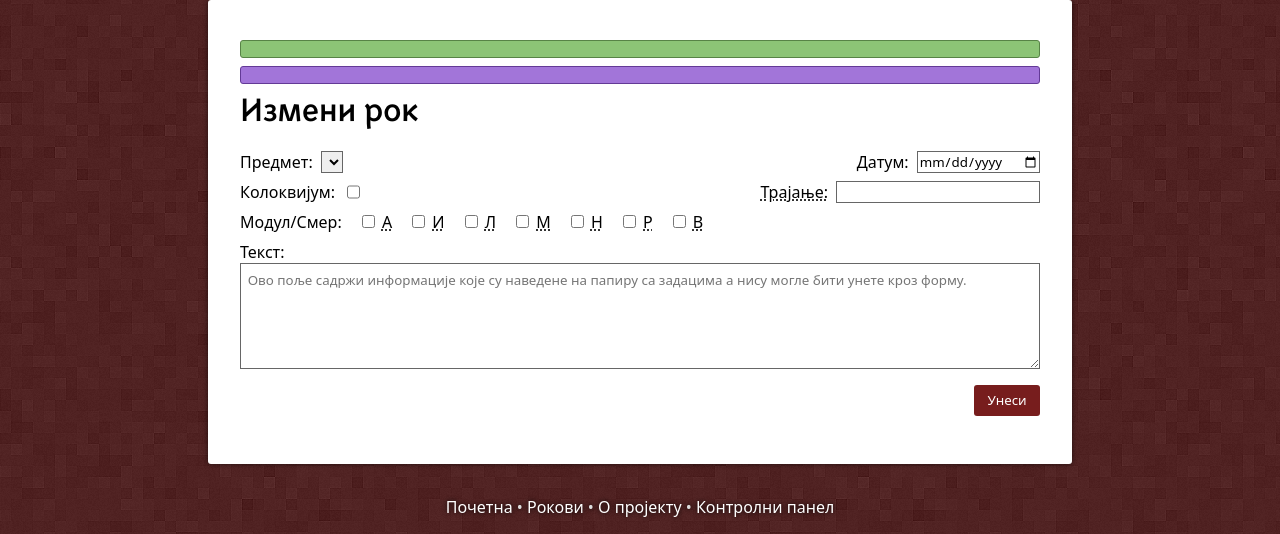
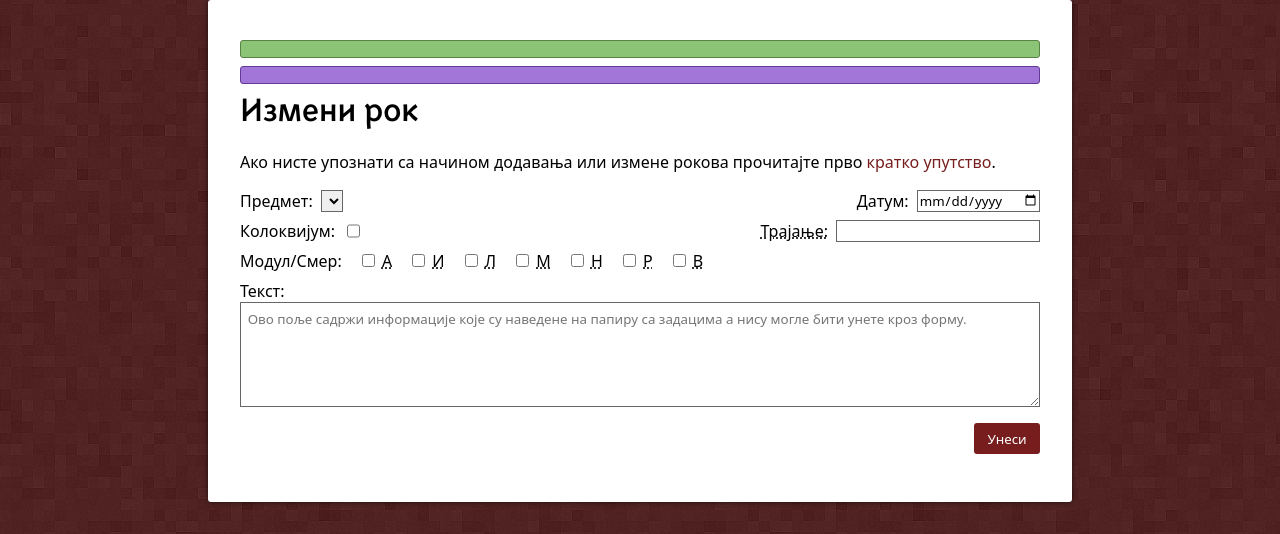
Before and after one commit to ubavic/rock, a CodeIgniter 4 app: the page made by app/Views/exams/new.php in a window 1280 px wide. Shown: the part 172-706 px from the top of the page. Run offline with PHP 8.4 and a stand-in for CodeIgniter, Linux system fonts and the light colour scheme; the template is opened without the code that fills it, so the values that code supplies are empty; some libraries are stand-ins or nearby versions; some web fonts are replaced.

Commit message:
Dodat link ka uputstvu Uputstvo revidirano

```diff
--- a/app/Views/exams/new.php
+++ b/app/Views/exams/new.php
@@ -5,6 +5,7 @@
 	<?php else: ?>
 		<h1>Измени рок</h1>
 	<?php endif;?>
+	<p>Ако нисте упознати са начином додавања или измене рокова прочитајте прво <a href="/manual">кратко упутство</a>.</p>
 	<form style="margin: 1em 0;" method="post" id="form">
 		<div class="formRow">
 			<div class="formRowElement">
@@ -63,7 +64,6 @@
 			<button type="submit" class="bigButton" onclick="window.onbeforeunload = null">Унеси</button>
 		</div>
 	</form>
-	</main>
 	<script>
 		var problems = 0;
 
--- a/app/Views/pages/manual.php
+++ b/app/Views/pages/manual.php
@@ -10,7 +10,6 @@
         <li><b>Трајање</b> - у ово поље се уноси предвиђено трајање испита у минутима. Ако ова информација није позната, оставити празно поље или 0.</li>
         <li><b>Модул/Смер</b> - поља која се користе за означавање модула/смерова за које је рок намењен. Модули односно смерови су наведени у скраћеном облику; преласком курсора миша преко њихове ознаке добија се пун назив.</li>
         <li><b>Текст</b> - у ово поље се наводе све информације које су наведене на папиру рока, а нису могле бити унете помоћу осталих поља.</li>
-        <li><b>Додатна напомена</b> - све остале информације релевантне за рок.</li>
         <li><b>Додај задатак</b> - притиском на ово дугме отвара се нова форма уз помоћ које је могуће унети текст задатка. У поље за унос задатка је потребно унети текст задатка на ћирилици (алат за конвертовање латинице у ћирилицу је доступан на страници <a href="/tools">Алати</a>). Текст је могуће форматирати уз помоћ <i>html</i> кодова попут <code>&lt;p&gt;</code>, <code>&lt;i&gt;</code>, <code>&lt;b&gt;</code>, <code>&lt;ol&gt;</code>, <code>&lt;ul&gt;</code>, итд&hellip;</li>
         <li><b>Прегледај</b> - притиском на ово дугме се задатак прегледа. Задатак се поново може изменити притиском на дугме <b>Измени</b>.</li>
         <li><b>Обриши</b> - притиском на ово дугме задатак се брише. Ово дугме није доступно приликом измене задатака. За брисање већ унетих задатака обратите се администратору сајта.</li>
```
Lines whose indentation alone changed are shown as unchanged.
